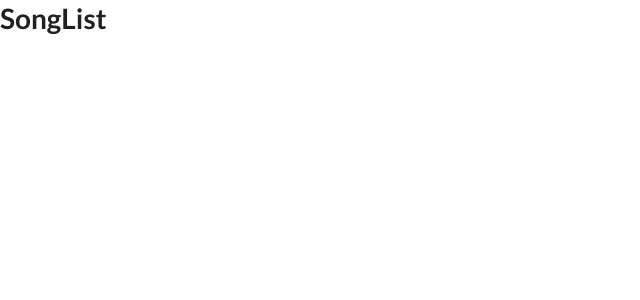
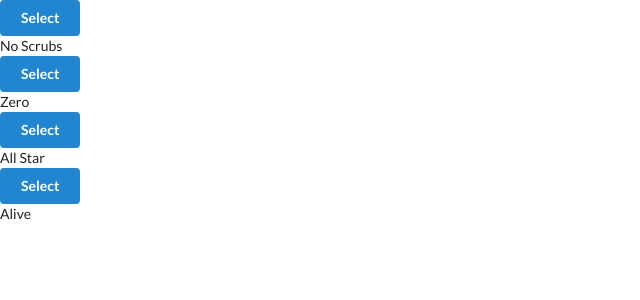
Before and after one commit to tobsirl/redux-songs, a React (Create React App) app: page / in a window 1280 px wide. Shown: the top 300 px of the page, without its empty margins (0-640 px from the left). Built offline with nearby package versions, Linux system fonts and the light colour scheme.

Commit message:
Added a renderList function to map over the object

```diff
--- a/src/components/SongList.js
+++ b/src/components/SongList.js
@@ -2,13 +2,22 @@
 import { connect } from 'react-redux';
 
 class SongList extends Component {
+  renderList() {
+    return this.props.songs.map(({ title, duration }) => {
+      return (
+        <div className="item" key={title}>
+          <div className="right floated content">
+            <button className="ui button primary">Select</button>
+          </div>
+          <div className="content">{title}</div>
+        </div>
+      );
+    });
+  }
+
   render() {
-    console.log(this.props);
-    return (
-      <div>
-        <h1>SongList</h1>
-      </div>
-    );
+    // console.log(this.props.songs);
+    return <div>{this.renderList()}</div>;
   }
 }
 
```
